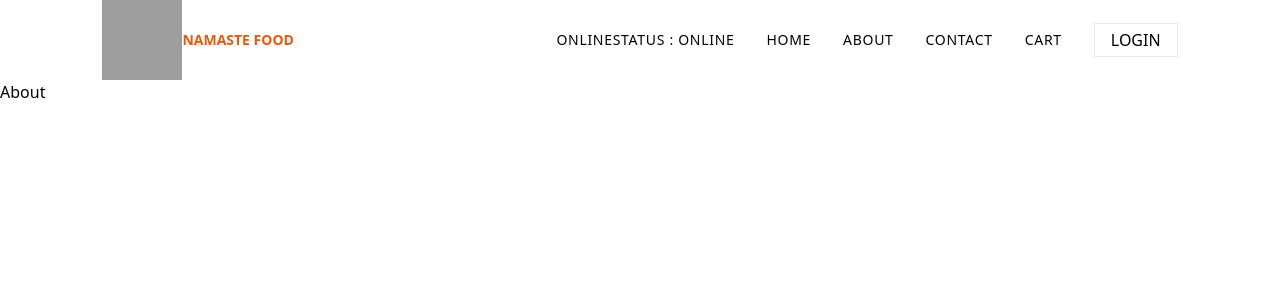
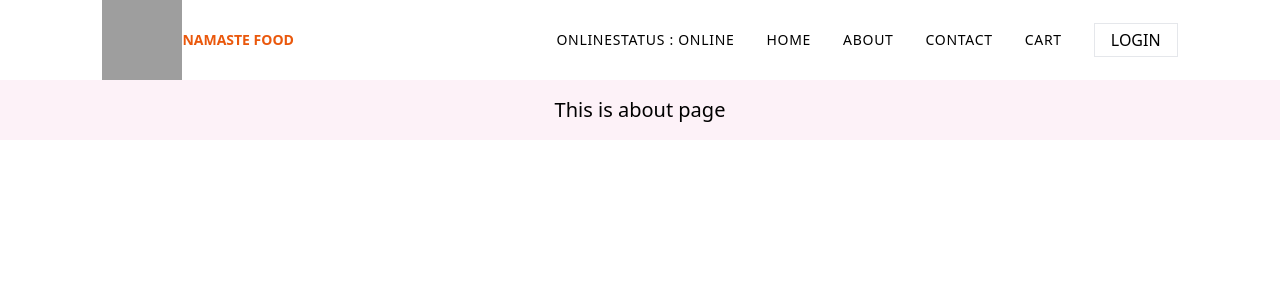
Before and after one commit to mythily-muthu/namaste-restaurant, a React (Create React App) app: page /about in a window 1280 px wide. Shown: the top 300 px of the page. Built offline with nearby package versions, Linux system fonts and the light colour scheme; grey boxes are pictures that could not be loaded.

Commit message:
Fix : Contact page form action fixed

```diff
--- a/src/components/About.jsx
+++ b/src/components/About.jsx
@@ -1,7 +1,11 @@
 import React from "react";
 
 const About = () => {
-  return <div>About</div>;
+  return (
+    <div className="flex items-center justify-center text-xl py-4 bg-pink-50 w-full h-full">
+      This is about page
+    </div>
+  );
 };
 
 export default About;
--- a/src/components/Contact.jsx
+++ b/src/components/Contact.jsx
@@ -25,7 +25,9 @@ const Contact = () => {
     validationForm(name, age, newEmail);
   };
 
-  const handleSubmit = (name, age, email) => {
+  const handleSubmit = (name, age, email, e) => {
+    e.preventDefault();
+    console.log("Form Submitted");
     console.log("Form submitted:", { name, age, email });
   };
 
@@ -40,7 +42,7 @@ const Contact = () => {
     const ageValidation = newAge !== "" && !isNaN(newAge);
 
     // based on validation button is enabled/disabled
-    setisSubmitDisabled(!(nameValidation, ageValidation, emailValidation));
+    setisSubmitDisabled(!(nameValidation && ageValidation && emailValidation));
   };
   return (
     <div className=" h-full w-full">
@@ -55,9 +57,7 @@ const Contact = () => {
               value={name}
               onChange={handleName}
             />
-            {
-
-            }
+            {}
           </div>
           {/* age */}
           <div className="py-4">
```
